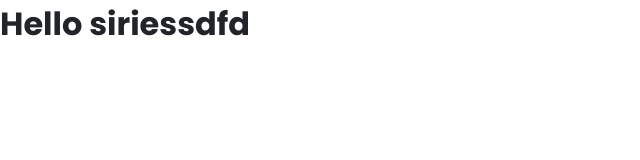
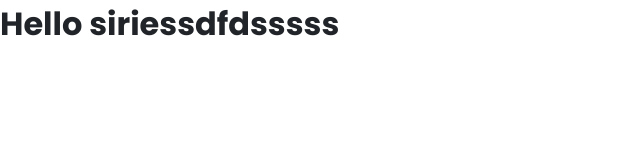
Before and after one commit to MaksymKushnir/Portfolio_starter, a website: page src/index.html in a window 1280 px wide. Shown: the whole page, without its empty margins (0-640 px from the left). Drawn offline with nearby package versions, Linux system fonts and the light colour scheme; files that its build step writes are made by us from their sources.

Commit message:
Portfolio

```diff
--- a/src/index.html
+++ b/src/index.html
@@ -44,7 +44,7 @@
     <link rel="stylesheet" href="css/style.min.css">
 </head>
 <body>
-<h1>Hello siriessdfd</h1>
+<h1>Hello siriessdfdsssss</h1>
     <script src="js/script.js"></script>
 </body>
 </html>
```
